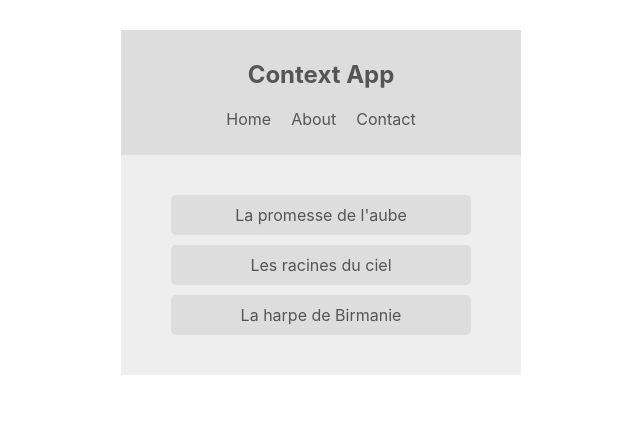
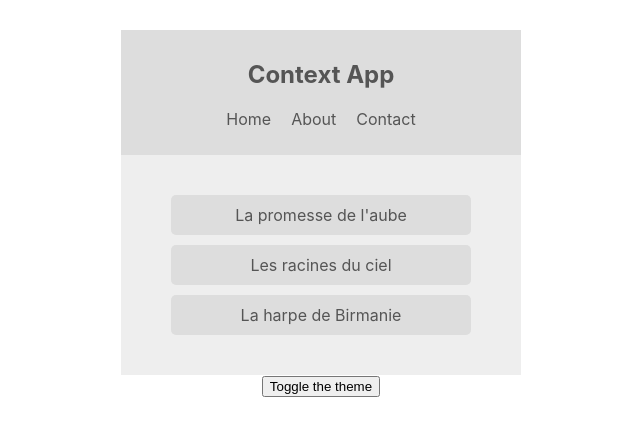
Before and after one commit to narmanguebraun/react-context-hooks, a React (Create React App) app in the folder context-app/: page / in a window 1280 px wide. Shown: the top 436 px of the page, without its empty margins (319-959 px from the left). Built offline with nearby package versions, Linux system fonts and the light colour scheme.

Commit message:
update context datas

```diff
--- a/context-app/src/App.js
+++ b/context-app/src/App.js
@@ -1,6 +1,7 @@
 import Navbar from './components/Navbar';
 import BookList from './components/BookList';
-import ThemeContextProvider from './contexts/ThemeContext'
+import ThemeContextProvider from './contexts/ThemeContext';
+import ThemeToggle from './components/ThemeToggle';
 
 function App() {
   return (
@@ -8,6 +9,7 @@
       <ThemeContextProvider>
         <Navbar />
         <BookList />
+        <ThemeToggle />
       </ThemeContextProvider>
     </div>
   );
--- /dev/null
+++ b/context-app/src/components/ThemeToggle.js
@@ -0,0 +1,14 @@
+import React, { Component } from 'react';
+import { ThemeContext } from '../contexts/ThemeContext';
+
+class ThemeToggle extends Component {
+  static contextType = ThemeContext
+  render() {
+    const { toggleTheme } = this.context;
+    return (
+      <button onClick={toggleTheme}>Toggle the theme</button>
+    );
+  }
+}
+
+export default ThemeToggle;
--- a/context-app/src/contexts/ThemeContext.js
+++ b/context-app/src/contexts/ThemeContext.js
@@ -8,9 +8,12 @@
     light: { syntax: '#555', ui: '#ddd', bg: '#eee' },
     dark: { syntax: '#ddd', ui: '#333', bg: '#555' }
   }
+  toggleTheme = () => {
+    this.setState({ isLightTheme: !this.state.isLightTheme });
+  }
   render() {
     return (
-      <ThemeContext.Provider value={{...this.state}}>
+      <ThemeContext.Provider value={{...this.state, toggleTheme: this.toggleTheme }}>
         {this.props.children}
       </ThemeContext.Provider>
     );
```
